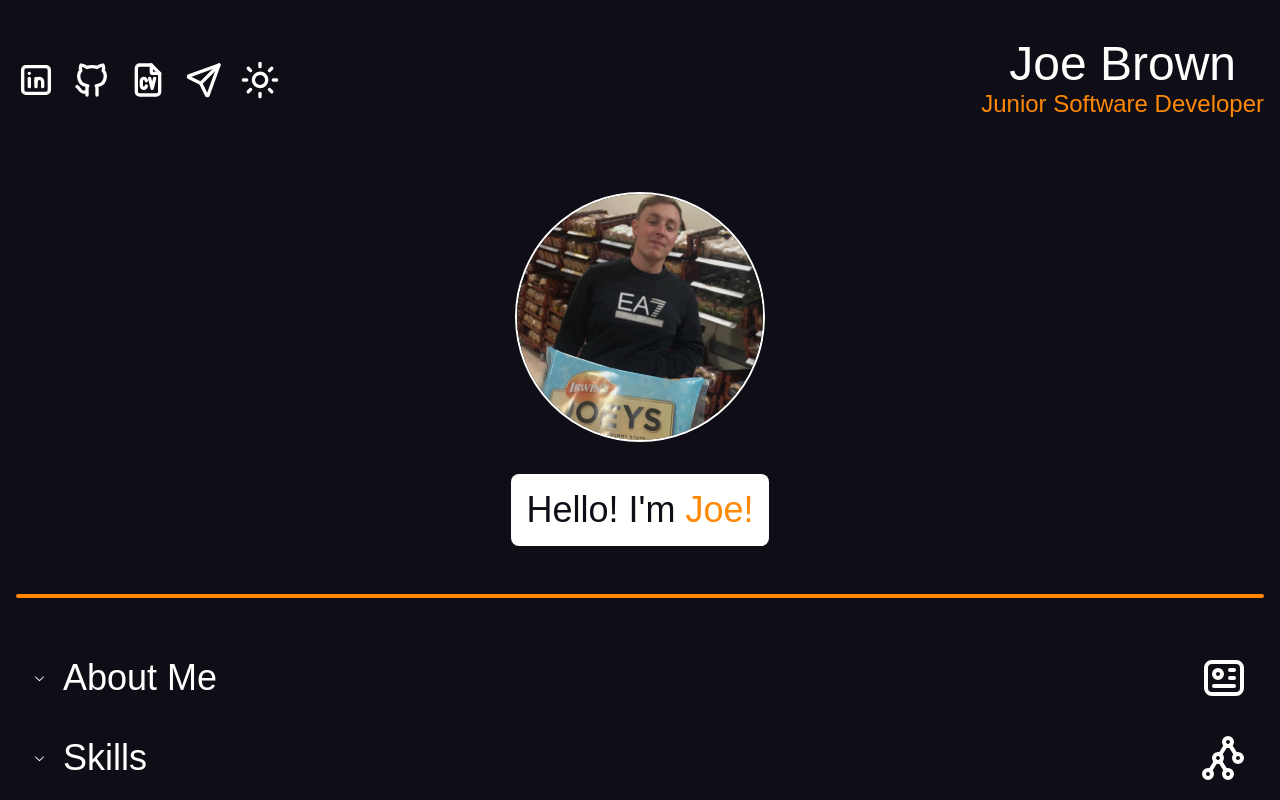
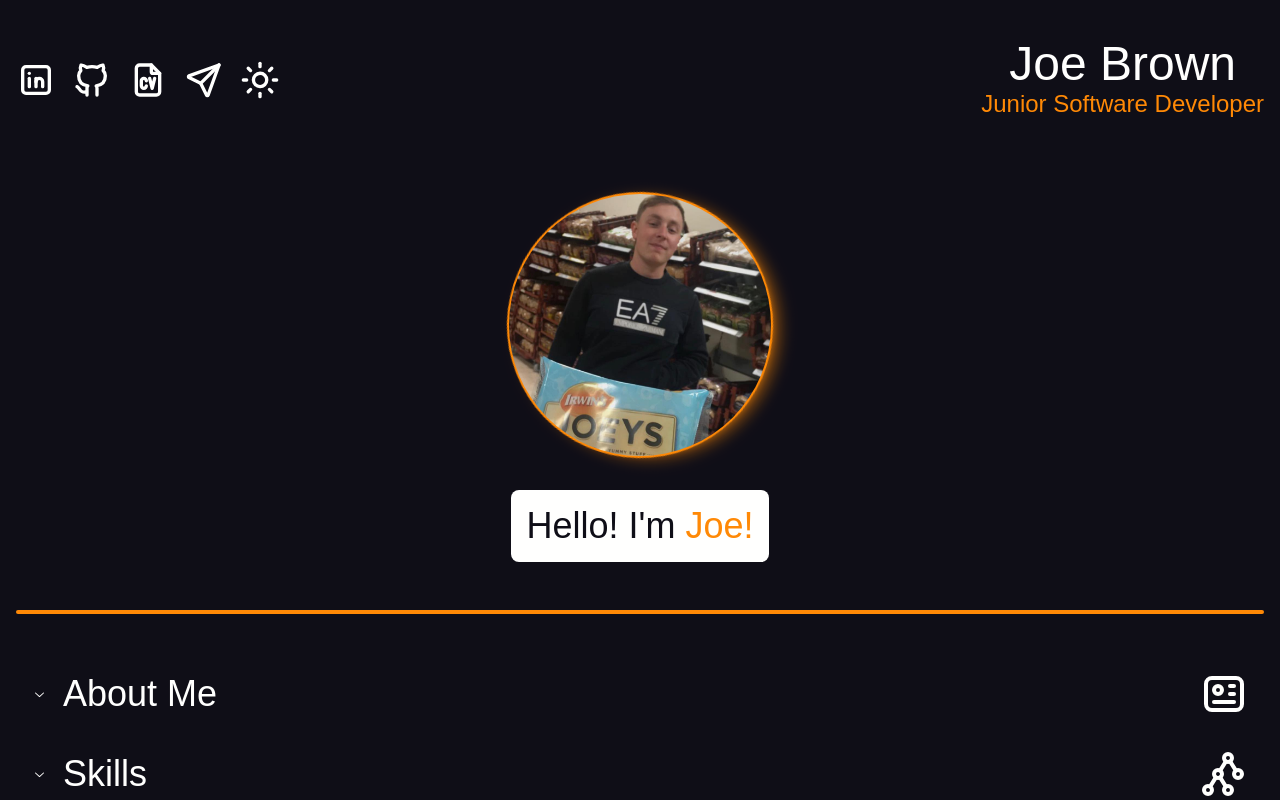
Before and after one commit to Rizq0/portfolio-website, a React (Vite) app: page / in a window 1280 px wide. Shown: the top 800 px of the page. Built offline with nearby package versions, Linux system fonts and the light colour scheme; no server answers; a web font is replaced by a local one.

Commit message:
update: enhance AboutMe component with new image layout and add orbit animation to Tailwind configuration

```diff
--- a/src/components/AboutMe.tsx
+++ b/src/components/AboutMe.tsx
@@ -35,12 +35,16 @@ export const AboutMe: React.FC = () => {
 
   return (
     <div className="flex flex-col items-center flex-wrap w-full pt-4 mt-8">
-      <div className=" w-[250px] h-[250px] rounded-full overflow-hidden border-solid border-2 border-backgrounddark dark:border-headlinedark">
-        <img
-          src={selfPicture}
-          alt="Joe Self Image"
-          className="w-full h-full scale-100 object-cover object-center"
-        />
+      <div className="relative w-[266px] h-[266px]">
+        <div className="absolute inset-0 rounded-full dark:bg-button shadow-lg dark:shadow-button/50 animate-orbit bg-backgrounddark shadow-backgrounddark/50"></div>
+
+        <div className="absolute inset-[2px] w-[262px] h-[262px] rounded-full overflow-hidden bg-backgrounddark dark:bg-backgroundlight">
+          <img
+            src={selfPicture}
+            alt="Joe Self Image"
+            className="w-full h-full object-cover object-center"
+          />
+        </div>
       </div>
       <div className="dark:bg-backgroundlight bg-backgrounddark rounded-lg p-4 mt-8">
         <h2 className="text-headlinedark dark:text-headlinelight font-gabarito font-medium text-4xl">
--- a/tailwind.config.js
+++ b/tailwind.config.js
@@ -24,6 +24,17 @@ export default {
       fontFamily: {
         gabarito: ["Gabarito", "sans-serif"],
       },
+      animation: {
+        orbit: "orbit 2s linear infinite",
+        "spin-slow": "spin 8s linear infinite",
+        "spin-fast": "spin 2s linear infinite",
+      },
+      keyframes: {
+        orbit: {
+          "0%": { transform: "rotate(0deg)" },
+          "100%": { transform: "rotate(360deg)" },
+        },
+      },
     },
   },
   plugins: [],
```
